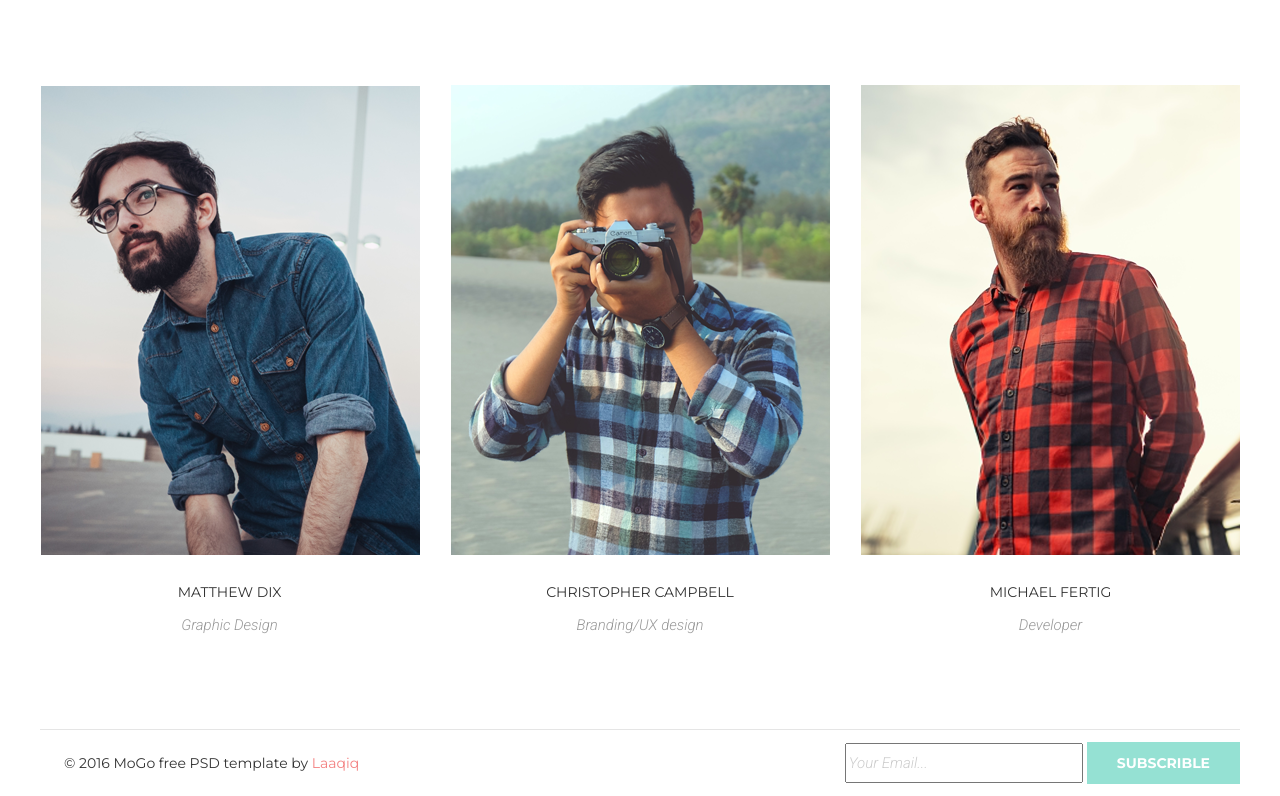
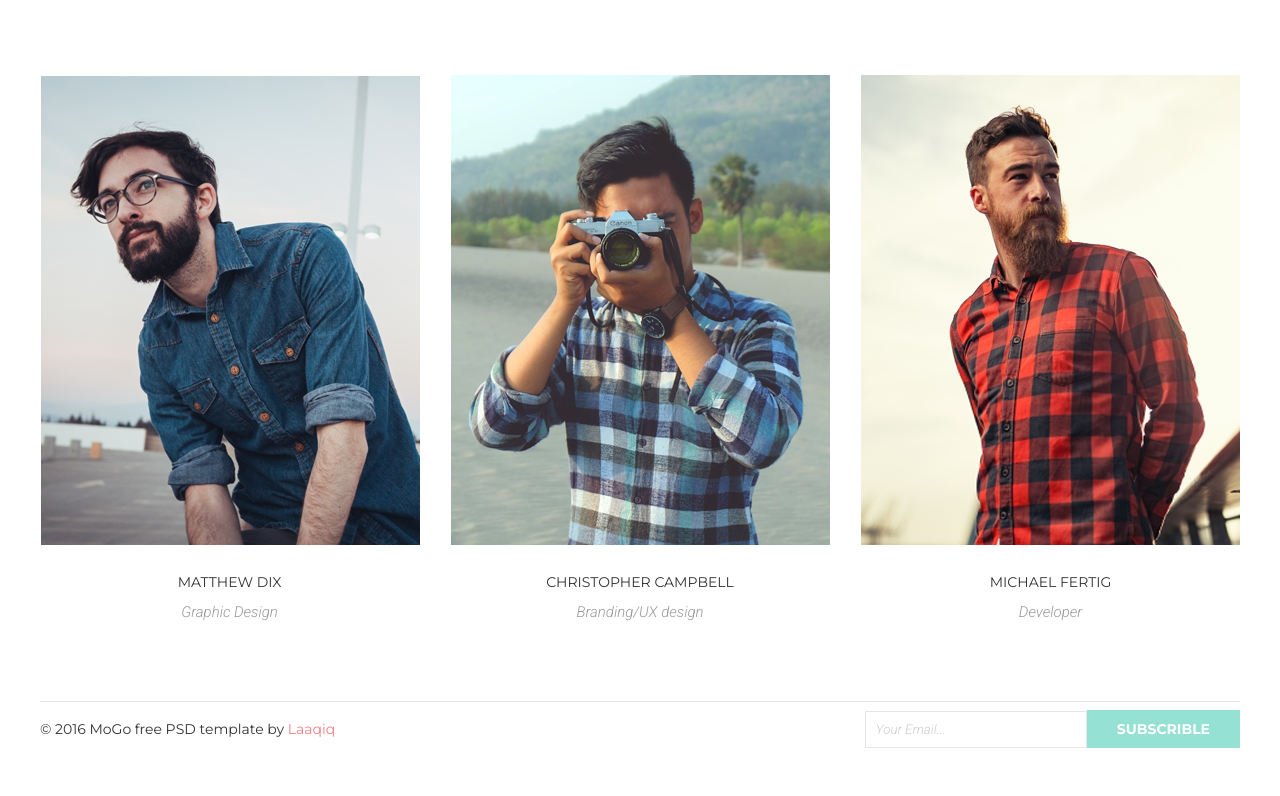
Before and after one commit to kozachenko-mm/goit-fe-course, a plain HTML site: page module-06/index.html in a window 1280 px wide. Shown: the part 922-1718 px from the top of the page. After the commit the page ends 1678 px from the top, so only its background shows below. Drawn offline with Linux system fonts and the light colour scheme.

Commit message:
resubmit-2 hw-06

```diff
--- a/module-06/css/style.css
+++ b/module-06/css/style.css
@@ -50,7 +50,7 @@ nav {
 .list-item a::before {
   content: "";
   display: block;
-  width: 100%;
+  width: calc(100% - 20px);
   border-bottom: 2px solid #f38181;
   position: absolute;
   transform: translateX(-50%);
@@ -100,7 +100,7 @@ h2::before {
   display: flex;
   flex-wrap: wrap;
   justify-content: space-around;
-  text-align: center;
+  min-height: 330px;
 }
 .features-item {
   box-sizing: border-box;
@@ -108,7 +108,6 @@ h2::before {
   position: relative;
   padding-left: 62px;
   text-align: left;
-  min-height: 170px;
 }
 h5 {
   font-family: "Montserrat", sans-serif;
@@ -234,6 +233,7 @@ h5 {
   color: #999999;
   font-weight: 300;
   font-style: italic;
+  margin: 0 auto;
 }
 
 main {
@@ -247,31 +247,36 @@ footer {
   display: flex;
   justify-content: space-between;
   align-items: center;
-  }
+  padding: 8px 0;
+}
 .footer-text {
   font-family: "Montserrat", sans-serif;
   font-size: 14px;
   color: #333333;
   font-weight: 400;
-  padding: 24px;
+  margin: 0;
 }
 .footer-link {
   color: #f38181;
   text-decoration: none;
 }
-
+form {
+  display: flex;
+  align-items: center;
+}
 input {
   font-family: "Roboto", sans-serif;
-  font-size: 15px;
+  /* font-size: px; */
   color: #999999;
   font-weight: 300;
   font-style: italic;
-  width: 230px;
-  height: 34px;
+  width: 200px;
+  padding: 10px;
+  border: 1px solid #e5e5e5;
 }
 input::-webkit-input-placeholder {
-   color: #cccccc;
-   }
+  color: #cccccc;
+}
 button {
   border: none;
   background: #95e1d3;
@@ -280,6 +285,6 @@ button {
   color: #ffffff;
   font-weight: 700;
   text-transform: uppercase;
-  padding: 12px 30px;
+  padding: 10px 30px;
   cursor: pointer;
 }
--- a/module-06/index.html
+++ b/module-06/index.html
@@ -169,14 +169,14 @@
         </section>
       </main>
       <footer>
-        <div class="footer-text">
+        <p class="footer-text">
           © 2016 MoGo free PSD template by
           <a class="footer-link" href="#">Laaqiq</a>
-        </div>
+        </p>
 
         <form action="#" method="get">
           <input type="text" placeholder="Your Email..." />
-          <button type="button">subscrible</button>
+          <button type="submit" >subscrible</button>
         </form>
       </footer>
     </div>
```
